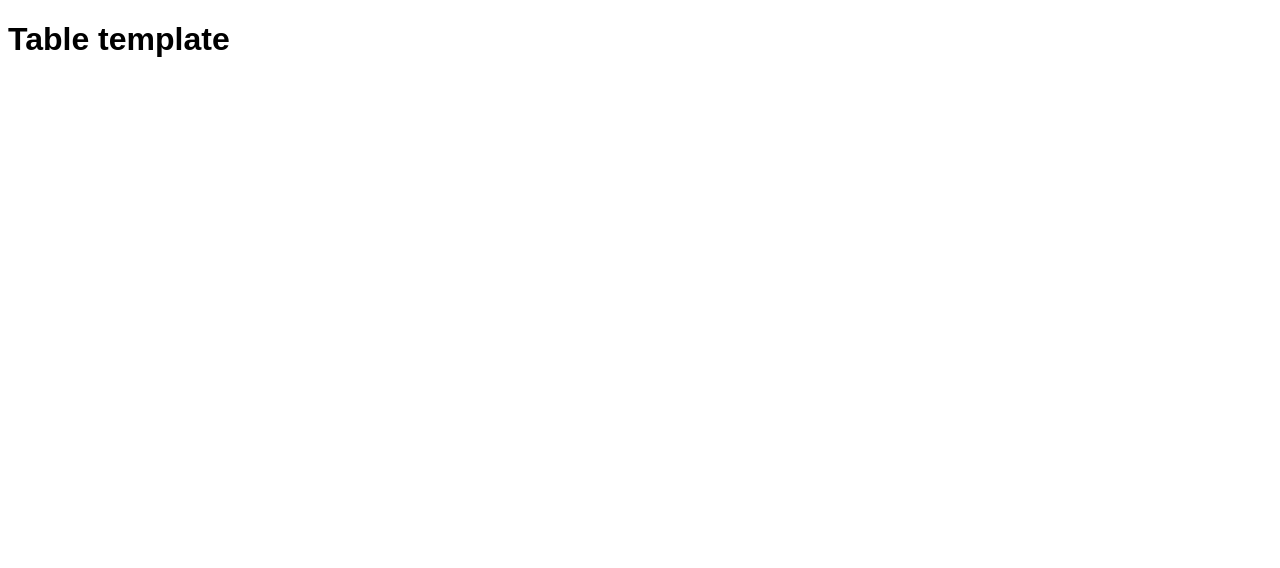
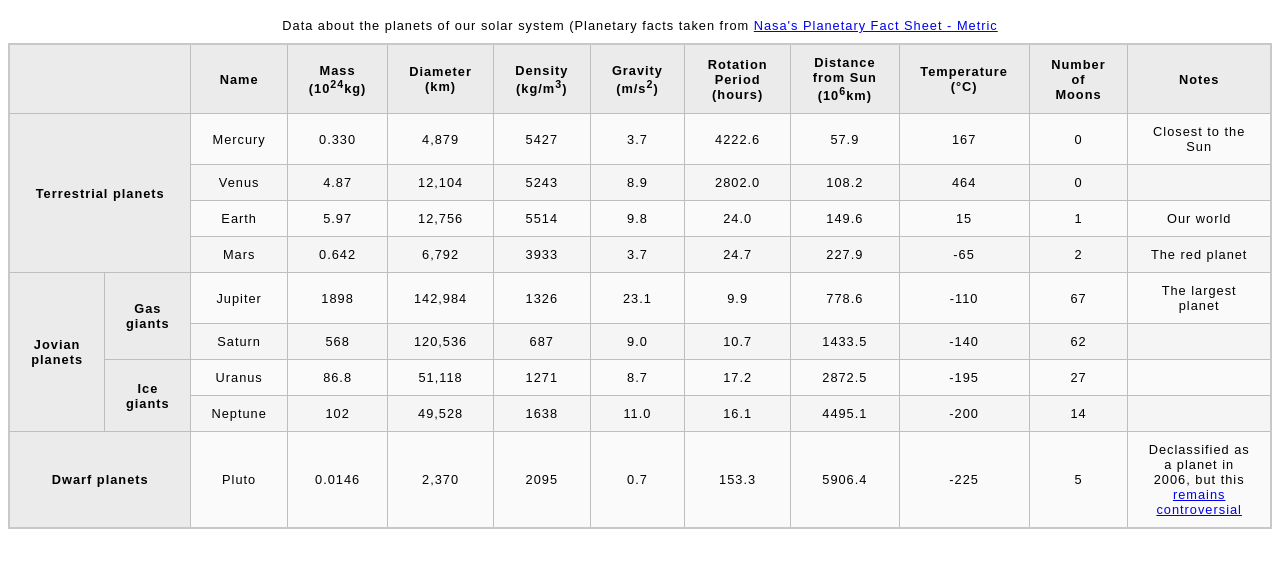
Before and after one commit to bradleybush/inft1206-03-winter2025-htmlmultimediaandtables, a plain HTML site: page Assignment 2/Part 2/blank-template.html in a window 1280 px wide. Drawn offline with Linux system fonts and the light colour scheme.

Commit message:
Update blank-template.html
Added preamble comment and text comments
Added changed default title from Table template > Planet Data Table
Added a caption that links to the NASA website
Added table headers and data
Added colspans, rowspans, and subscript for planet types

```diff
--- a/Assignment 2/Part 2/blank-template.html
+++ b/Assignment 2/Part 2/blank-template.html
@@ -1,14 +1,168 @@
+<!--
+
+         Name: Group 2 - Kaleb Brown, Bradley Bush, and Mitchel Service
+
+         File: filename.html
+
+         Date: Thursday, February 6, 2025
+
+         A table with various information about planets.
+
+-->
+
 <!DOCTYPE html>
 <html lang="en-US">
   <head>
     <meta charset="utf-8">
     <meta name="viewport" content="width=device-width">
-    <title>Table template</title>
+    <title>Planet Data Table</title>
     <link href="minimal-table.css" rel="stylesheet" type="text/css">
-  </head>
+
+</head>
   <body>
-    <h1>Table template</h1>
-
-
+    <!-- Creates the table -->
+        <table>
+          <!-- Caption at the top -->
+          <caption>Data about the planets of our solar system (Planetary facts taken from
+            <!-- Hyperlink text continuing the top sentence -->
+            <a href="https://www.nasa.gov/">Nasa's Planetary Fact Sheet - Metric</a> </caption>
+          <!-- Multiple table rows and headers containg the table information -->
+            <tr>
+              <!-- colspan to make the table element reach multiple coloums -->
+               <!-- Header cells for each colum in the table -->
+            <th colspan="3"></th>
+            <th>Name</th>
+            <th>Mass (10<sup>24</sup>kg)</th>
+            <th>Diameter (km)</th>
+            <th>Density (kg/m<sup>3</sup>)</th>
+            <th>Gravity (m/s<sup>2</sup>)</th>
+            <th>Rotation Period (hours)</th>
+            <th>Distance from Sun (10<sup>6</sup>km)</th>
+            <th>Temperature (°C)</th>
+            <th>Number of Moons</th>
+            <th>Notes</th>
+          </tr>
+          <tr>
+            <!-- rowspan to make the table element reach multiple rows -->
+            <th colspan="3", rowspan="4">Terrestrial planets</th>
+             <!-- table data to hold each entry in the table -->
+              <!-- elements below repeat explained above -->
+            <td>Mercury</td>
+            <td>0.330</td>
+            <td>4,879</td>
+            <td>5427</td>
+            <td>3.7</td>
+            <td>4222.6</td>
+            <td>57.9</td>
+            <td>167</td>
+            <td>0</td>
+            <td>Closest to the Sun</td>
+          </tr>
+          <tr>
+            <td>Venus</td>
+            <td>4.87</td>
+            <td>12,104</td>
+            <td>5243</td>
+            <td>8.9</td>
+            <td>2802.0</td>
+            <td>108.2</td>
+            <td>464</td>
+            <td>0</td>
+            <td></td>
+          </tr>
+          <tr>
+            <td>Earth</td>
+            <td>5.97</td>
+            <td>12,756</td>
+            <td>5514</td>
+            <td>9.8</td>
+            <td>24.0</td>
+            <td>149.6</td>
+            <td>15</td>
+            <td>1</td>
+            <td>Our world</td>
+          </tr>
+          <tr>
+            <td>Mars</td>
+            <td>0.642</td>
+            <td>6,792</td>
+            <td>3933</td>
+            <td>3.7</td>
+            <td>24.7</td>
+            <td>227.9</td>
+            <td>-65</td>
+            <td>2</td>
+            <td>The red planet</td>
+          </tr>
+          <tr>
+            <!-- contains both planet type elements next to each other-->
+            <th colspan="2", rowspan="4">Jovian planets</th>
+            <!-- spanning rows to be above gas gaints-->
+            <th rowspan="2" >Gas giants</th>
+            <td>Jupiter</td>
+            <td>1898</td>
+            <td>142,984</td>
+            <td>1326</td>
+            <td>23.1</td>
+            <td>9.9</td>
+            <td>778.6</td>
+            <td>-110</td>
+            <td>67</td>
+            <td>The largest planet</td>
+          </tr>
+          <tr>
+            <td>Saturn</td>
+            <td>568</td>
+            <td>120,536</td>
+            <td>687</td>
+            <td>9.0</td>
+            <td>10.7</td>
+            <td>1433.5</td>
+            <td>-140</td>
+            <td>62</td>
+            <td></td>
+          </tr>
+          <tr>
+            <!-- spanning rows to be below gas gaints -->
+            <th rowspan="2" > Ice giants</th>
+            <td>Uranus</td>
+            <td>86.8</td>
+            <td>51,118</td>
+            <td>1271</td>
+            <td>8.7</td>
+            <td>17.2</td>
+            <td>2872.5</td>
+            <td>-195</td>
+            <td>27</td>
+            <td></td>
+          </tr>
+          <tr>
+            <td>Neptune</td>
+            <td>102</td>
+            <td>49,528</td>
+            <td>1638</td>
+            <td>11.0</td>
+            <td>16.1</td>
+            <td>4495.1</td>
+            <td>-200</td>
+            <td>14</td>
+            <td></td>
+          </tr>
+          <tr>
+            <!-- spanning the entire planet colums -->
+            <th colspan="3">Dwarf planets</th>
+            <td>Pluto</td>
+            <td>0.0146</td>
+            <td>2,370</td>
+            <td>2095</td>
+            <td>0.7</td>
+            <td>153.3</td>
+            <td>5906.4</td>
+            <td>-225</td>
+            <td>5</td>
+            <!-- contains link at the end of the sentence -->
+            <td>Declassified as a planet in 2006, but this <a href="https://www.nasa.gov/">remains controversial</a></td>
+          </tr>
+    </table>
   </body>
 </html>
```
